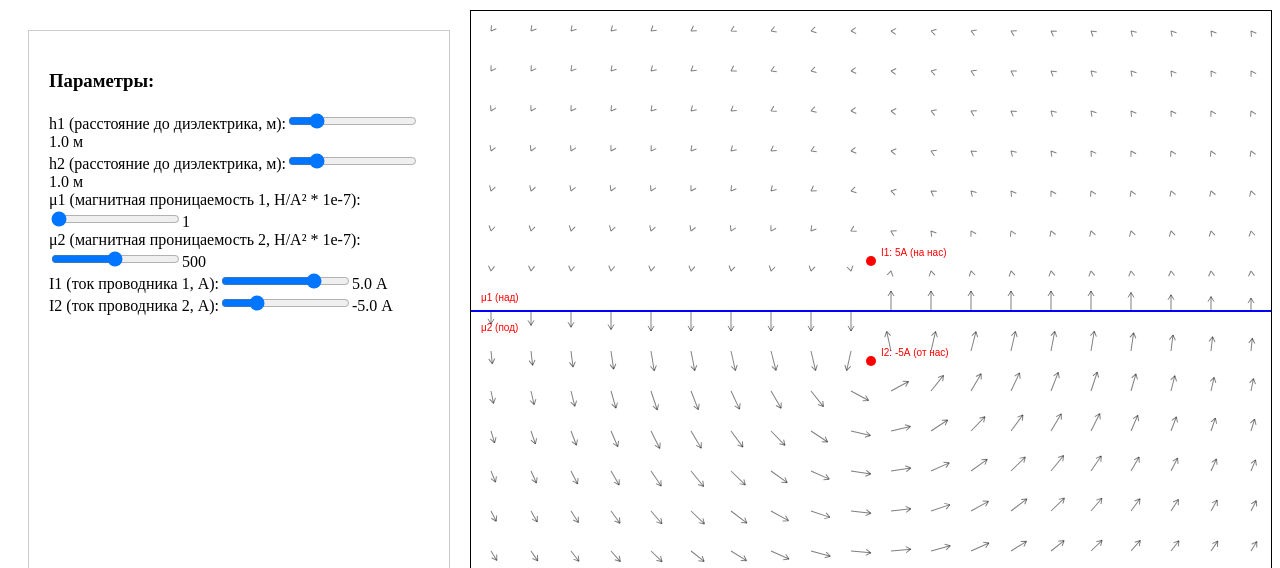
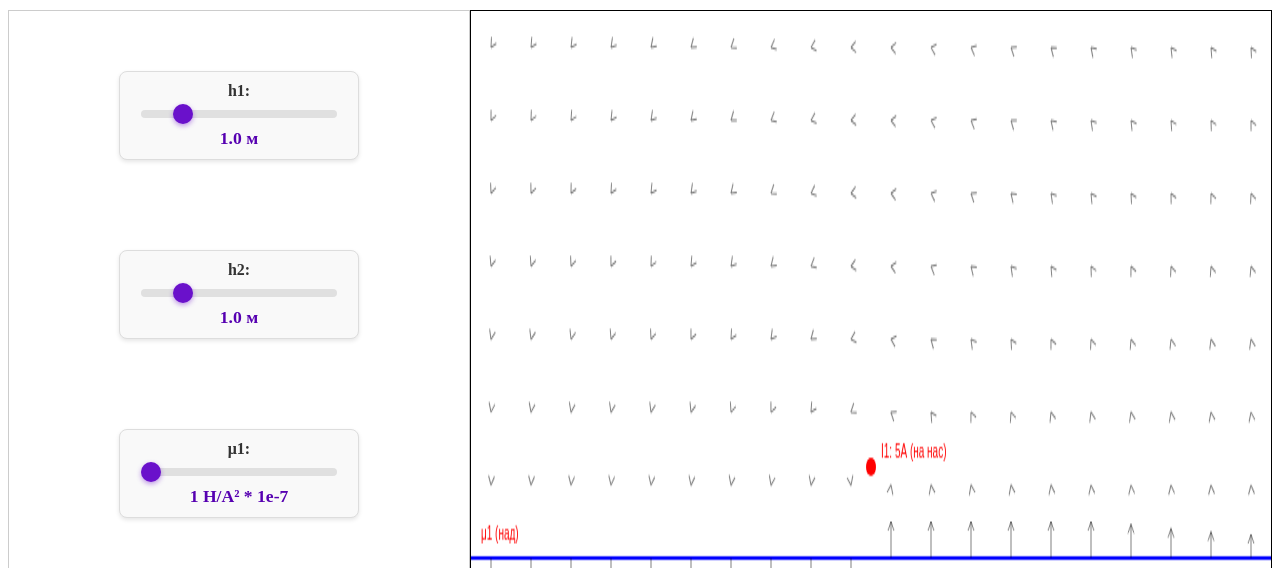
Before and after one commit to deadxraver/physics-2, a React (Create React App) app: page /magnetic_induction in a window 1280 px wide. Shown: the part 226-794 px from the top of the page. Built offline with nearby package versions, Linux system fonts and the light colour scheme.

Commit message:
styled sliders in controls

```diff
--- a/package.json
+++ b/package.json
@@ -9,6 +9,7 @@
     "@testing-library/user-event": "^13.5.0",
     "react": "^19.1.0",
     "react-dom": "^19.1.0",
+    "react-router-dom": "^7.6.1",
     "react-scripts": "5.0.1",
     "web-vitals": "^2.1.4"
   },
--- a/src/components/xvost/Controls.js
+++ b/src/components/xvost/Controls.js
@@ -1,36 +1,36 @@
 import React from 'react';
-
+import '../../styles/xvost/controls.css'
 const Controls = ({ h1, setH1, h2, setH2, mu1, setMu1, mu2, setMu2, I1, setI1, I2, setI2 }) => {
     return (
-        <div style={{ padding: '20px', border: '1px solid #ccc', margin: '20px' }}>
-            <h3>Параметры:</h3>
-            <div>
-                <label>h1 (расстояние до диэлектрика, м):</label>
+
+        <div className="main-container">
+            <div className="slider">
+                <label>h1:</label>
                 <input type="range" min="0.1" max="5" step="0.1" value={h1} onChange={(e) => setH1(parseFloat(e.target.value))} />
                 <span>{h1.toFixed(1)} м</span>
             </div>
-            <div>
-                <label>h2 (расстояние до диэлектрика, м):</label>
+            <div className="slider">
+                <label>h2:</label>
                 <input type="range" min="0.1" max="5" step="0.1" value={h2} onChange={(e) => setH2(parseFloat(e.target.value))} />
                 <span>{h2.toFixed(1)} м</span>
             </div>
-            <div>
-                <label>μ1 (магнитная проницаемость 1, Н/А² * 1e-7):</label>
-                <input type="range" min="1" max="1000" step="1" value={mu1 / (4 * Math.PI * 1e-7)} onChange={(e) => setMu1(parseFloat(e.target.value) * (4 * Math.PI * 1e-7))} />
-                <span>{(mu1 / (4 * Math.PI * 1e-7)).toFixed(0)}</span>
+            <div className="slider">
+                <label>μ1:</label>
+                <input  type="range" min="1" max="1000" step="1" value={mu1 / (4 * Math.PI * 1e-7)} onChange={(e) => setMu1(parseFloat(e.target.value) * (4 * Math.PI * 1e-7))} />
+                <span>{(mu1 / (4 * Math.PI * 1e-7)).toFixed(0)} Н/А² * 1e-7</span>
             </div>
-            <div>
-                <label>μ2 (магнитная проницаемость 2, Н/А² * 1e-7):</label>
+            <div className="slider">
+                <label>μ2:</label>
                 <input type="range" min="1" max="1000" step="1" value={mu2 / (4 * Math.PI * 1e-7)} onChange={(e) => setMu2(parseFloat(e.target.value) * (4 * Math.PI * 1e-7))} />
-                <span>{(mu2 / (4 * Math.PI * 1e-7)).toFixed(0)}</span>
+                <span>{(mu2 / (4 * Math.PI * 1e-7)).toFixed(0)} Н/А² * 1e-7</span>
             </div>
-            <div>
-                <label>I1 (ток проводника 1, А):</label>
+            <div className="slider">
+                <label>I1:</label>
                 <input type="range" min="-10" max="10" step="0.1" value={I1} onChange={(e) => setI1(parseFloat(e.target.value))} />
                 <span>{I1.toFixed(1)} А</span>
             </div>
-            <div>
-                <label>I2 (ток проводника 2, А):</label>
+            <div className="slider">
+                <label>I2:</label>
                 <input type="range" min="-10" max="10" step="0.1" value={I2} onChange={(e) => setI2(parseFloat(e.target.value))} />
                 <span>{I2.toFixed(1)} А</span>
             </div>
--- /dev/null
+++ b/src/styles/xvost/controls.css
@@ -0,0 +1,92 @@
+.main-container{
+    padding: 20px;
+    border: 1px solid #ccc;
+    display: flex; /* Активируем Flexbox */
+    flex-wrap: wrap; /* Позволяем элементам переноситься на новую строку, если не хватает места */
+    justify-content: center; /* Центрируем слайдеры по горизонтали в контейнере */
+    gap: 20px; /* Добавляем промежуток между слайдерами (и по горизонтали, и по вертикали) */
+    max-width: 600px; /* Ограничиваем максимальную ширину контейнера, чтобы избежать слишком длинных рядов */
+    margin: 0 auto; /* Центрируем сам контейнер на странице */
+}
+/* controls.css */
+
+.slider {
+    display: flex;
+    flex-direction: column; /* Элементы в столбце: label, input, span */
+    align-items: center; /* Центрируем по горизонтали */
+    margin-bottom: 30px; /* Отступ снизу для разделения слайдеров */
+    margin-top: 40px;
+    padding: 10px;
+    border: 1px solid #ddd;
+    border-radius: 8px;
+    background-color: #f9f9f9;
+    box-shadow: 0 2px 4px rgba(0, 0, 0, 0.1);
+    width: 240px; /* Фиксированная ширина для единообразия */
+    box-sizing: border-box; /* Учитываем padding и border в ширине */
+}
+
+.slider label {
+    font-size: 1em;
+    color: #333;
+    margin-bottom: 8px; /* Отступ под текстом метки */
+    text-align: center;
+    font-weight: bold;
+}
+
+.slider input[type="range"] {
+    width: 90%; /* Ширина ползунка относительно контейнера */
+    height: 8px; /* Высота дорожки ползунка */
+    -webkit-appearance: none; /* Убираем стандартные стили Chrome/Safari */
+    appearance: none;
+    background: #e0e0e0; /* Цвет дорожки */
+    outline: none;
+    border-radius: 5px;
+    margin-bottom: 10px; /* Отступ под ползунком */
+}
+
+/* Стилизация "бегунка" (thumb) для Webkit (Chrome, Safari) */
+.slider input[type="range"]::-webkit-slider-thumb {
+    -webkit-appearance: none;
+    appearance: none;
+    width: 20px; /* Ширина бегунка */
+    height: 20px; /* Высота бегунка */
+    background: #6A11CBFF; /* Цвет бегунка */
+    cursor: grab; /* Курсор при наведении */
+    border-radius: 50%; /* Круглый бегунок */
+    box-shadow: 0 2px 5px rgba(106, 17, 203, 0.43);
+    transition: background 0.2s ease-in-out, box-shadow 0.2s ease-in-out;
+}
+
+
+/* Стилизация "бегунка" при активном состоянии (перетаскивании) */
+.slider input[type="range"]::-webkit-slider-thumb:active {
+    background: #5600b1; /* Более темный цвет при активном состоянии */
+    cursor: grabbing; /* Курсор при перетаскивании */
+    box-shadow: 0 3px 6px rgba(106, 17, 203, 0.43);
+}
+
+.slider input[type="range"]::-moz-range-thumb:active {
+    background: #5600b1;
+    cursor: grabbing;
+    box-shadow: 0 3px 6px rgba(106, 17, 203, 0.43);
+}
+
+.slider span {
+    font-size: 1.1em;
+    font-weight: bold;
+    color: #5600b1; /* Цвет для отображения значения */
+    min-width: 40px; /* Минимальная ширина для значения, чтобы оно не "прыгало" */
+    text-align: center;
+}
+
+/* Дополнительные стили для улучшения внешнего вида при использовании нескольких слайдеров */
+/* Например, если вы обернете их в общий контейнер */
+/*
+.sliders-container {
+    display: flex;
+    flex-wrap: wrap;
+    gap: 20px; // Расстояние между слайдерами
+    justify-content: center;
+    padding: 20px;
+}
+*/
```
Also changed, not shown: 1 other file (tests, documents, lock files or other folders).
